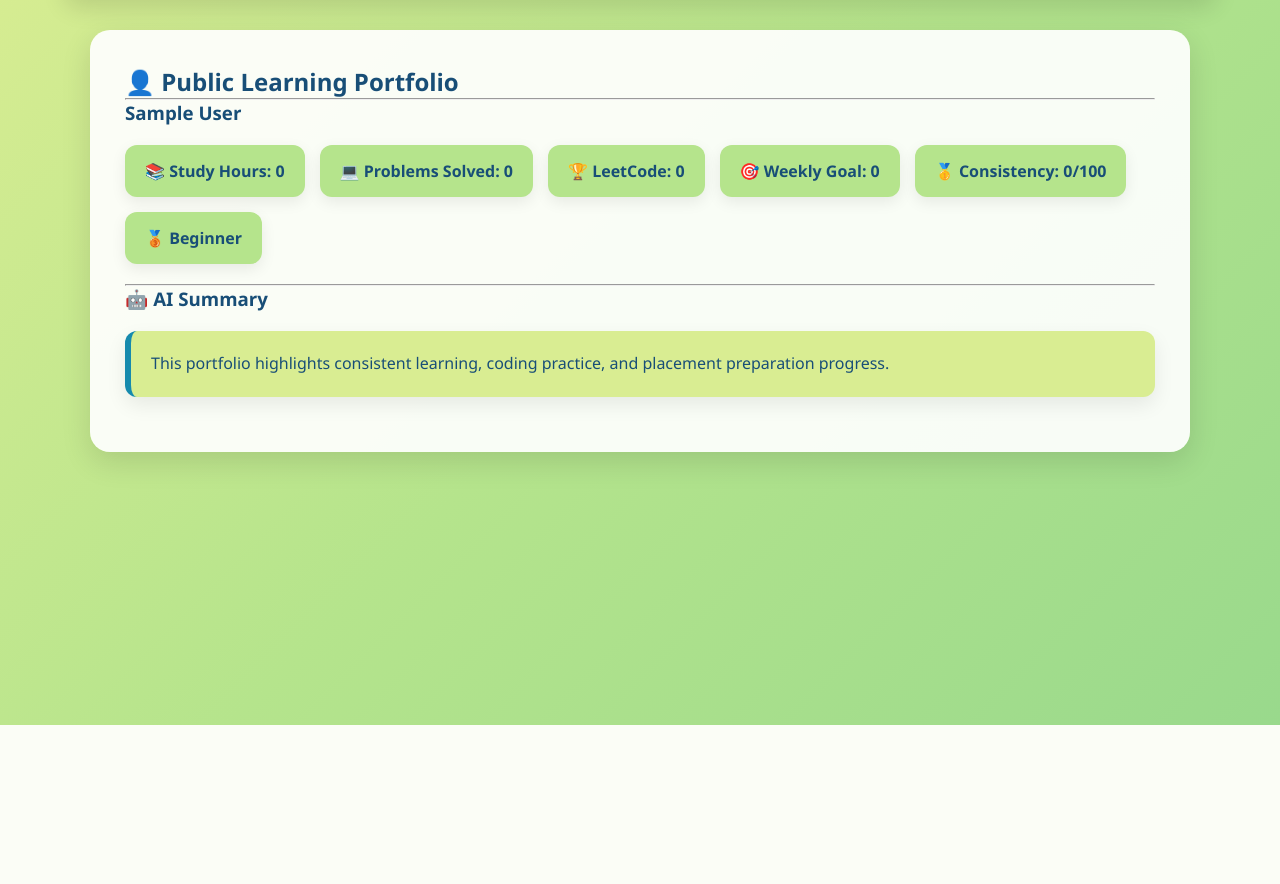
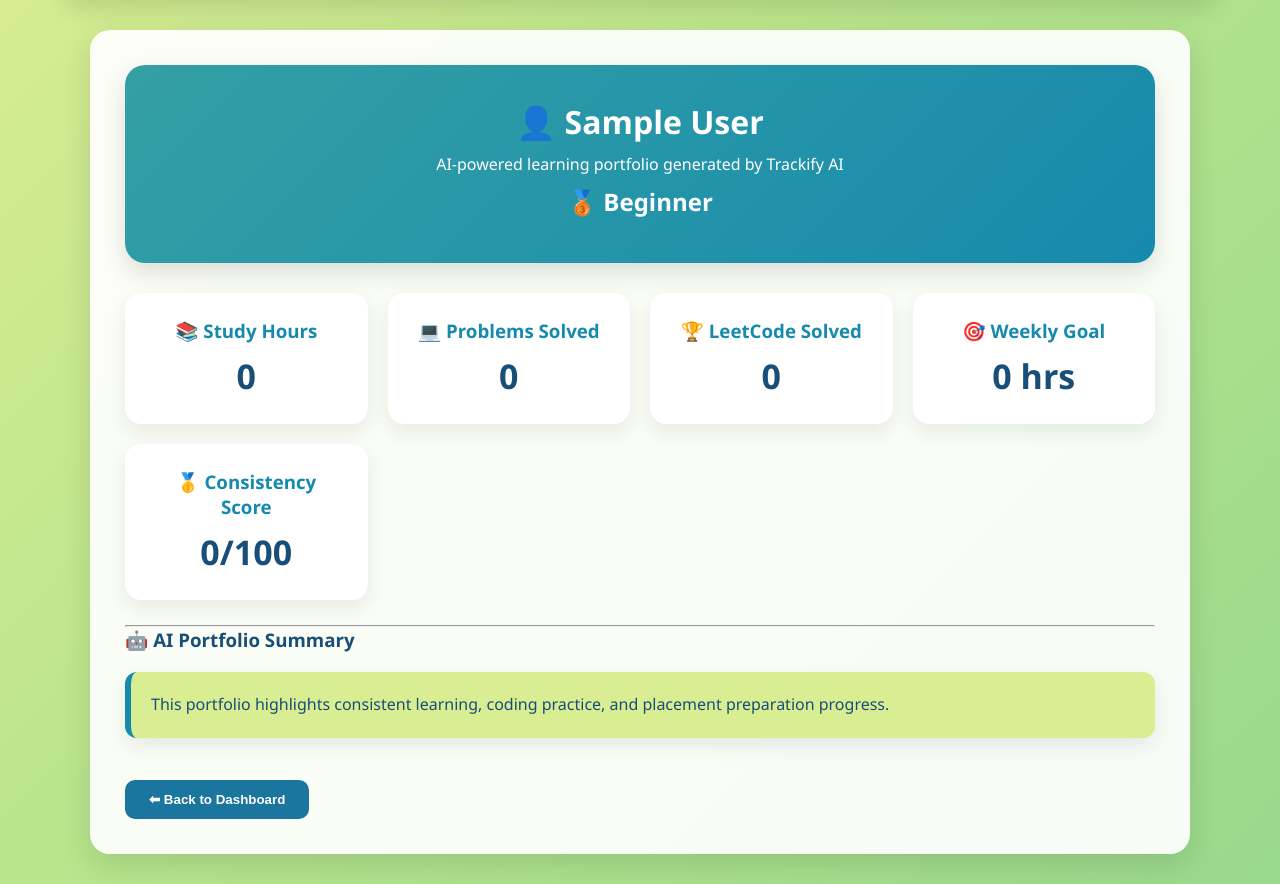
Before and after one commit to mayank200529/trackify-ai, a Flask app: page /portfolio in a window 1280 px wide. Shown: the part 95-979 px from the top of the page. Before the commit the page ends 820 px from the top, so only its background shows below. Run offline with Flask 3, Linux system fonts and the light colour scheme; the visitor is signed in with stand-in values (Sample User, id 1); data that the repository does not hold is empty.

Commit message:
feat: polished portfolio:

```diff
--- a/static/css/style.css
+++ b/static/css/style.css
@@ -359,3 +359,54 @@ body.dark-mode .github-heatmap{
 body.dark-mode .level-0{
     background:#374151;
 }
+
+.portfolio-hero{
+    text-align:center;
+    padding:35px;
+    border-radius:20px;
+    background:linear-gradient(135deg,#34A0A4,#168AAD);
+    color:white;
+    margin-bottom:30px;
+    box-shadow:0 10px 25px rgba(0,0,0,0.12);
+}
+
+.portfolio-hero h1,
+.portfolio-hero h2,
+.portfolio-hero p{
+    color:white;
+    margin-bottom:10px;
+}
+
+.portfolio-grid{
+    display:grid;
+    grid-template-columns:repeat(auto-fit,minmax(200px,1fr));
+    gap:20px;
+    margin:25px 0;
+}
+
+.portfolio-card{
+    background:white;
+    padding:25px;
+    border-radius:16px;
+    text-align:center;
+    box-shadow:0 8px 20px rgba(0,0,0,0.08);
+}
+
+.portfolio-card h3{
+    color:#168AAD;
+    margin-bottom:10px;
+}
+
+.portfolio-card h1{
+    color:#184E77;
+    font-size:34px;
+}
+
+body.dark-mode .portfolio-card{
+    background:#273549;
+}
+
+body.dark-mode .portfolio-card h1,
+body.dark-mode .portfolio-card h3{
+    color:white;
+}
--- a/templates/portfolio.html
+++ b/templates/portfolio.html
@@ -2,46 +2,53 @@
 
 {% block content %}
 
-<h2>👤 Public Learning Portfolio</h2>
+<div class="portfolio-hero">
+    <h1>👤 {{ session['user_name'] }}</h1>
+    <p>AI-powered learning portfolio generated by Trackify AI</p>
+    <h2>{{ study_rank }}</h2>
+</div>
 
-<hr>
+<div class="portfolio-grid">
 
-<h3>{{ session['user_name'] }}</h3>
-
-<div class="badge-container">
-
-    <div class="badge-card">
-        📚 Study Hours: {{ total_hours }}
+    <div class="portfolio-card">
+        <h3>📚 Study Hours</h3>
+        <h1>{{ total_hours }}</h1>
     </div>
 
-    <div class="badge-card">
-        💻 Problems Solved: {{ total_problems }}
+    <div class="portfolio-card">
+        <h3>💻 Problems Solved</h3>
+        <h1>{{ total_problems }}</h1>
     </div>
 
-    <div class="badge-card">
-        🏆 LeetCode: {{ leetcode_stats.total_solved }}
+    <div class="portfolio-card">
+        <h3>🏆 LeetCode Solved</h3>
+        <h1>{{ leetcode_stats.total_solved }}</h1>
     </div>
 
-    <div class="badge-card">
-        🎯 Weekly Goal: {{ weekly_goal }}
+    <div class="portfolio-card">
+        <h3>🎯 Weekly Goal</h3>
+        <h1>{{ weekly_goal }} hrs</h1>
     </div>
 
-    <div class="badge-card">
-        🥇 Consistency: {{ consistency_score }}/100
-    </div>
-
-    <div class="badge-card">
-        {{ study_rank }}
+    <div class="portfolio-card">
+        <h3>🥇 Consistency Score</h3>
+        <h1>{{ consistency_score }}/100</h1>
     </div>
 
 </div>
 
 <hr>
 
-<h3>🤖 AI Summary</h3>
+<h3>🤖 AI Portfolio Summary</h3>
 
 <div class="ai-box">
-    {{ ai_insight }}
+    <p>{{ ai_insight }}</p>
 </div>
 
+<br>
+
+<a href="/dashboard">
+    <button>⬅ Back to Dashboard</button>
+</a>
+
 {% endblock %}
```
